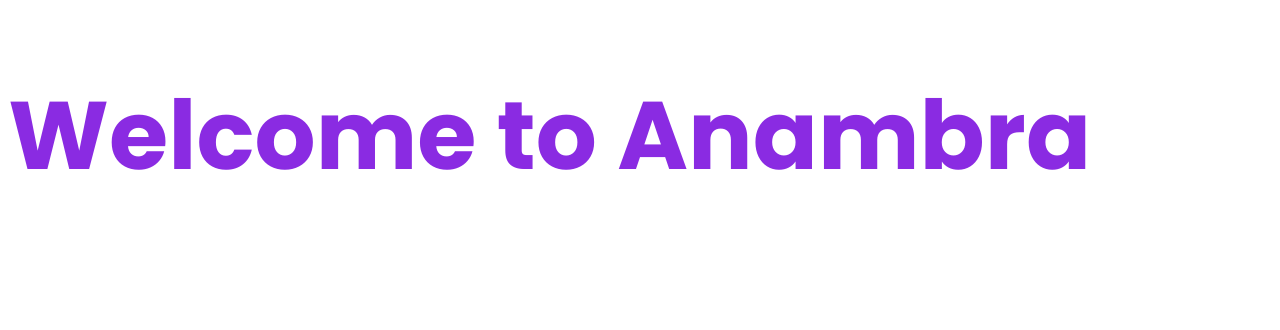
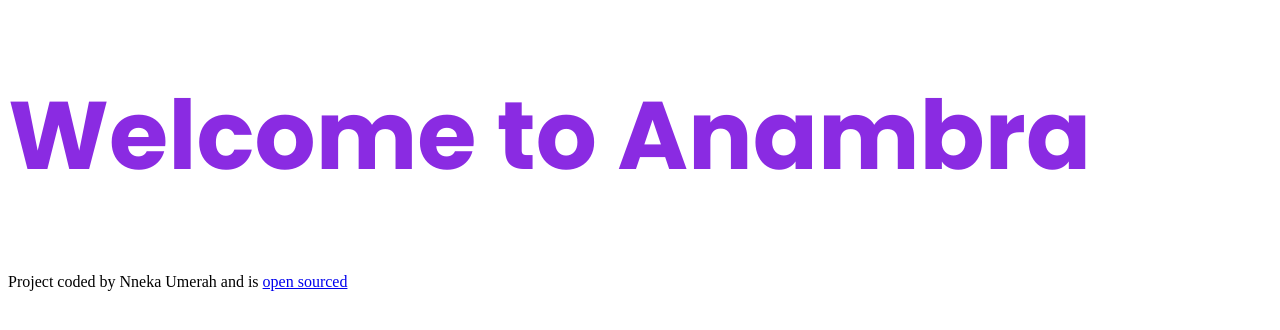
Before and after one commit to Cocreatorpattern/IJE, a plain HTML site: page index.html in a window 1280 px wide. Drawn offline with Linux system fonts and the light colour scheme.

Commit message:
added image to folder and link to GitHub repo

```diff
--- a/index.html
+++ b/index.html
@@ -14,5 +14,12 @@
   </head>
   <body>
     <h1>Welcome to Anambra</h1>
+
+    <footer>
+      Project coded by Nneka Umerah and is
+      <a href="https://github.com/Cocreatorpattern/IJE" target="_blank">
+        open sourced</a
+      >
+    </footer>
   </body>
 </html>
```
Also changed, not shown: image/onitsha.jpg (added).
